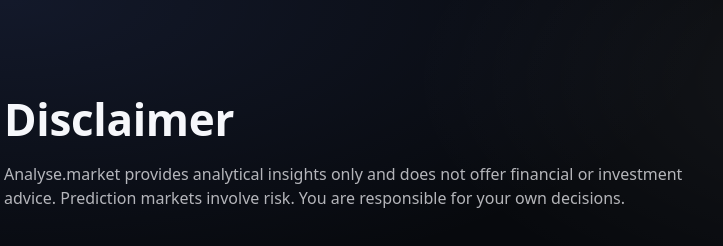
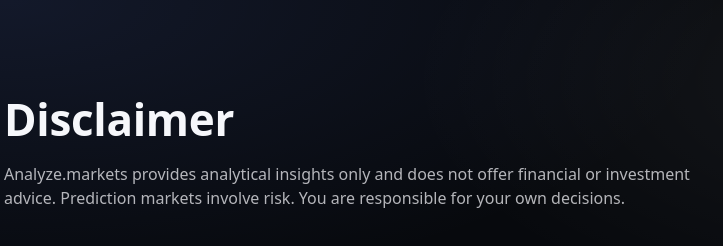
Before and after one commit to lishant/analysemarketsoon, a plain HTML site: page disclaimer.html in a window 1280 px wide. Shown: the full height of the page, 122-845 px from the left. Drawn offline with Linux system fonts and the light colour scheme.

Commit message:
Update disclaimer.html

```diff
--- a/disclaimer.html
+++ b/disclaimer.html
@@ -1,9 +1,9 @@
 <!doctype html><html lang="en-GB"><head>
 <meta charset="utf-8"><meta name="viewport" content="width=device-width,initial-scale=1">
-<title>Disclaimer | Analyse.market</title>
+<title>Disclaimer | Analyze.markets</title>
 <meta name="robots" content="index,follow">
 <link rel="stylesheet" href="./styles.css">
 </head><body><main class="wrap">
 <section class="section"><h1>Disclaimer</h1>
-<p class="sub">Analyse.market provides analytical insights only and does not offer financial or investment advice. Prediction markets involve risk. You are responsible for your own decisions.</p>
+<p class="sub">Analyze.markets provides analytical insights only and does not offer financial or investment advice. Prediction markets involve risk. You are responsible for your own decisions.</p>
 </section></main></body></html>
```
